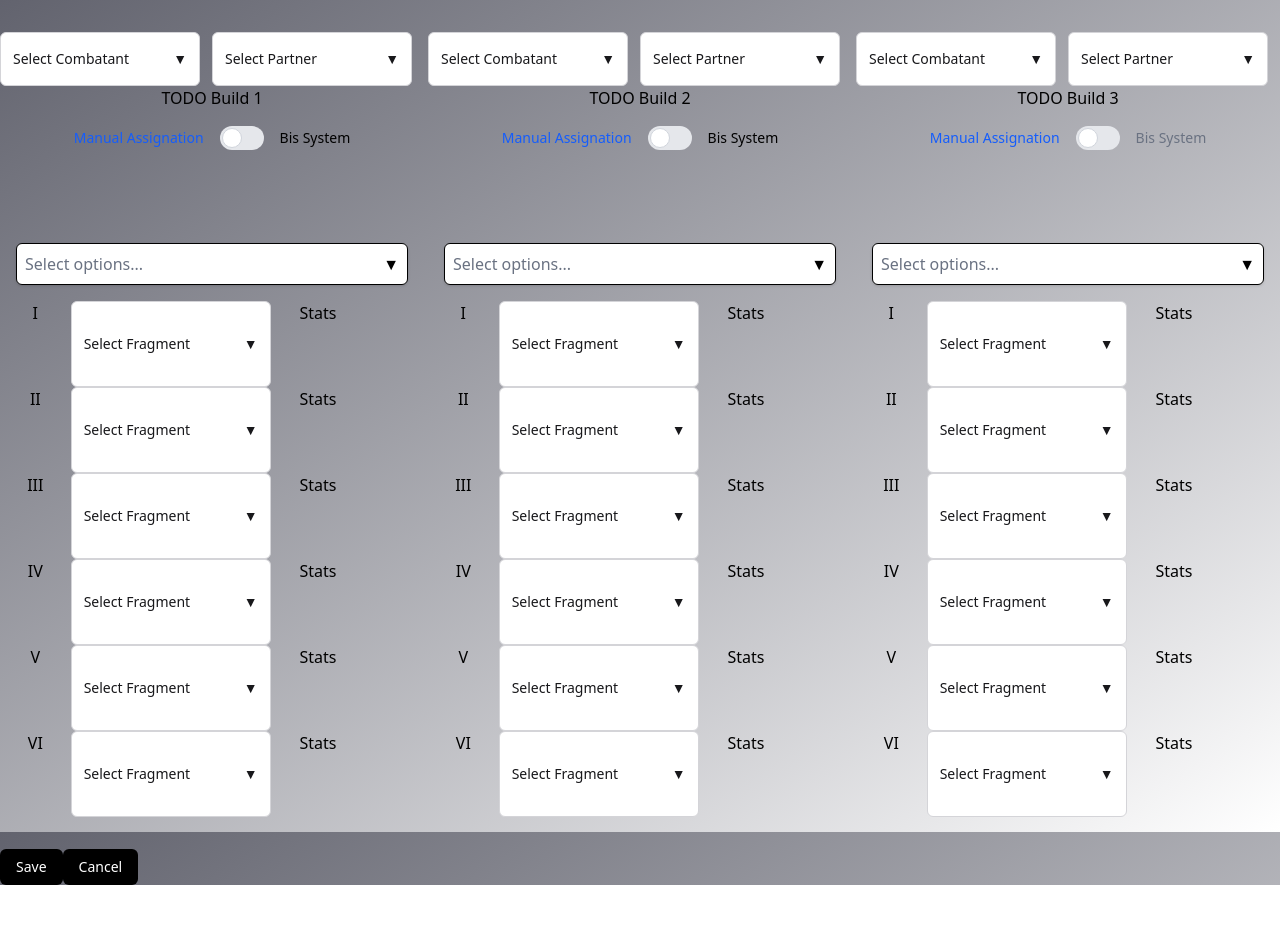
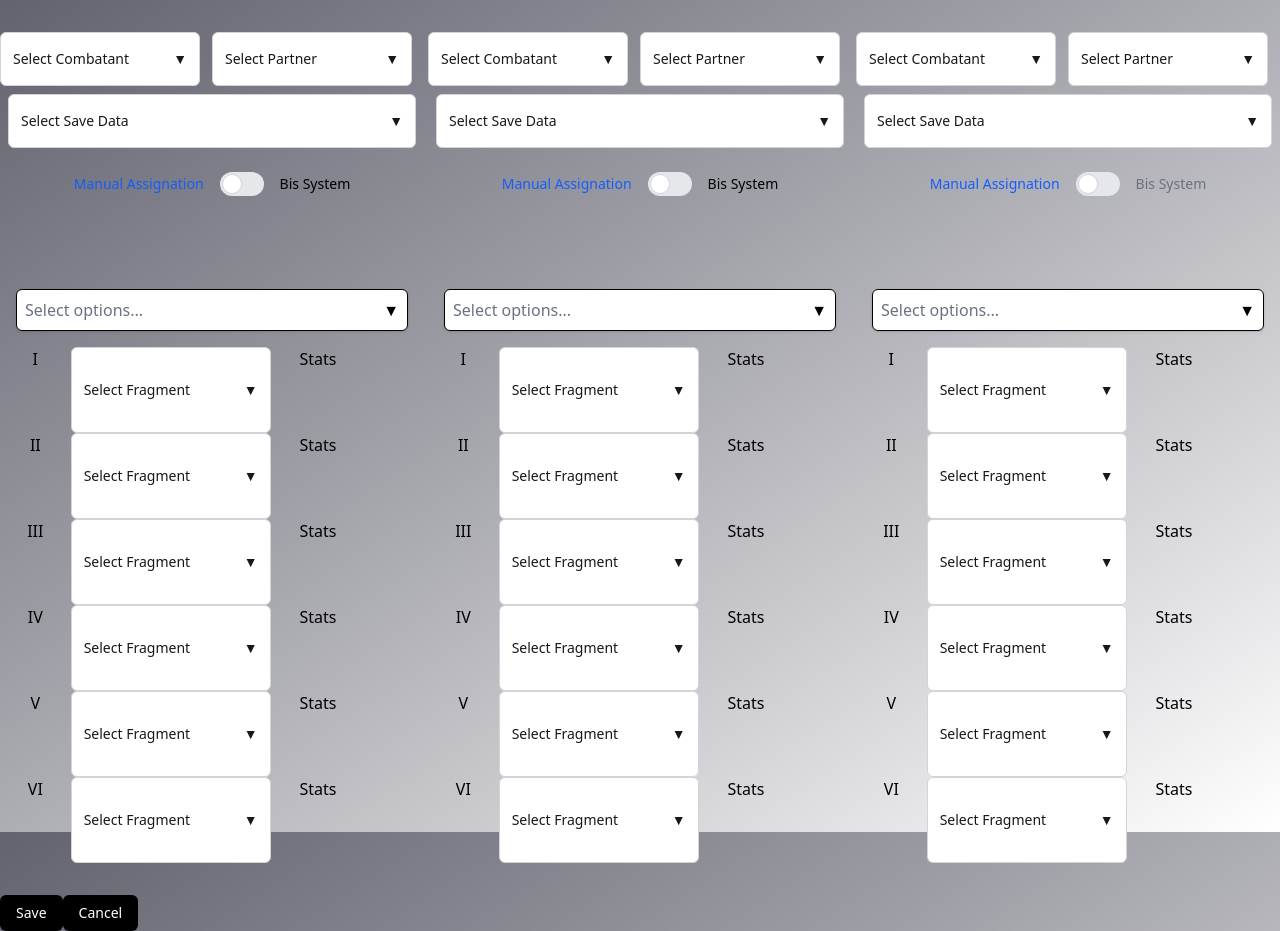
Before and after one commit to Teylor/czn, a Next.js app: page /teams/add in a window 1280 px wide. Before the commit the page ends 885 px from the top, so only its background shows below. Built offline with nearby package versions, Linux system fonts and the light colour scheme.

Commit message:
Add savedata to teams

```diff
--- a/app/savedata/add/page.tsx
+++ b/app/savedata/add/page.tsx
@@ -59,6 +59,7 @@ export default function AddSaveData(
         SaveData.push({
             id: `${combatant?.name}-${saveDataName}-${Date.now()}`,
             name: saveDataName, img: `${combatant?.img}`,
+            combatant: combatant || undefined,
             owned: false,
             saveData: basicSet,
             equipment: {
--- a/app/teams/add/page.tsx
+++ b/app/teams/add/page.tsx
@@ -6,6 +6,7 @@ import Link from "next/link";
 import { CraftedMemoryFragment, SetType, MemoryFragmentsEquipped } from "@/sections/domain/memoryFragment/MemoryFragment";
 import CombatantSelector from "@/sections/teams/CombatantSelector";
 import PartnerSelector from "@/sections/teams/PartnerSelector";
+import SaveDataSelector from "@/sections/teams/SaveDataSelector";
 import MemoryFragmentsManual from "@/sections/teams/MemoryFragmentsManual";
 import MemoryFragmentsBis from "@/sections/teams/MemoryFragmentsBis";
 import SetsSelector from "@/sections/teams/SetsSelector";
@@ -60,8 +61,14 @@ export default function Teams(
                   disable={false}
                   setPartner={(partner) => setPartnerAt(i, partner)}
                 />
-                <div className="md:col-span-6">
-                  <h1>TODO Build {i+1}</h1>
+                <div className="md:col-span-6 p-2">
+                  <SaveDataSelector
+                    key={`Teams-SD${i+1}`}
+                    keyUnique={`Teams-SD${i+1}`}
+                    disable={false}
+                    combatant={members[i]?.combatant?.name || ""}
+                    setSaveData={() => {}}
+                  />
                 </div>
                 <div className="md:col-span-6 m-4">
                   <div className="flex items-center justify-center space-x-4">
--- a/sections/teams/CombatantSelector.tsx
+++ b/sections/teams/CombatantSelector.tsx
@@ -19,7 +19,7 @@ export default function CombatantSelector(
 
     useEffect(() => {
         const Combatants: Combatant[] = JSON.parse(localStorage.getItem("combatants") || "[]");
-        const mappedCombatants = Combatants.map((c: Combatant) => new Combatant(c.name, 0, 0));
+        const mappedCombatants = Combatants.map((c: Combatant) => c);
         setCombatants(mappedCombatants);
     }, []);
 
@@ -42,12 +42,12 @@ export default function CombatantSelector(
         {
         isOpen && (
             <div className="absolute w-50 top-full left-0 right-0 mt-1 border border-zinc-300 rounded-md bg-white z-10 max-h-64 overflow-y-auto">
-                {combatants.map((itCombatant) => (
+                {combatants.map((itCombatant: Combatant) => (
                     <button
                         key={`${keyUnique}-${itCombatant.id}`}
                         onClick={() => {
-                            setCombatant((new Combatant(itCombatant.name, 0, 0)) ?? undefined);
-                            setSelectedCombatant((new Combatant(itCombatant.name, 0, 0)) ?? undefined);
+                            setCombatant(itCombatant ?? undefined);
+                            setSelectedCombatant(itCombatant ?? undefined);
                             setIsOpen(false);
                         }}
                         className="w-50 px-3 py-2 text-left flex items-center gap-2 hover:bg-zinc-100 border-b border-zinc-200 last:border-b-0"
--- /dev/null
+++ b/sections/teams/SaveDataSelector.tsx
@@ -0,0 +1,97 @@
+"use client"
+
+import Image from "next/image";
+import { JSX, useState, useEffect } from "react";
+
+interface SaveDataItem { /* TODO domain */
+    id: string;
+    name: string;
+    img: string;
+    owned?: boolean;
+    combatant: string;
+    equipment?: {
+        weapon?: { img: string };
+        armor?: { img: string };
+        ring?: { img: string };
+    };
+}
+
+export default function SaveDataSelector(
+  {
+    keyUnique,
+    disable,
+    combatant,
+    setSaveData,
+  }: {
+    keyUnique: string,
+    disable: boolean,
+    combatant: string,
+    setSaveData: (saveData: SaveDataItem | undefined) => void
+  }): JSX.Element {
+
+    const [saveDataList, setSaveDataList] = useState<SaveDataItem[]>([]);
+
+    useEffect(() => {
+        const SaveData: SaveDataItem[] = JSON.parse(localStorage.getItem("savedata") || "[]");
+        const filteredSaveData = SaveData.filter(data => data.combatant === combatant);
+        setSaveDataList(filteredSaveData);
+    }, [combatant]);
+
+    const [isOpen, setIsOpen] = useState(false);
+    const [selectedSaveData, setSelectedSaveData] = useState<SaveDataItem | undefined>(undefined);
+
+  return (
+    <div className="relative">
+        <button
+            disabled={disable}
+            onClick={() => setIsOpen(!isOpen)}
+            className="w-full px-3 py-4 border border-zinc-300 rounded-md bg-white text-sm text-zinc-900 text-left flex items-center justify-between focus:outline-none focus:ring-2 focus:ring-black focus:border-black"
+        >
+            <span className="flex items-center gap-2">
+                { selectedSaveData && <Image src={selectedSaveData.img} alt={selectedSaveData.name} width={48} height={48} /> }
+                { selectedSaveData?.name || "Select Save Data" }
+            </span>
+            <span>▼</span>
+        </button>
+        {
+        isOpen && (
+            <div className="absolute w-full top-full left-0 right-0 mt-1 border border-zinc-300 rounded-md bg-white z-10 max-h-64 overflow-y-auto">
+                <button
+                    key={`${keyUnique}-none`}
+                    onClick={() => {
+                        setSaveData(undefined);
+                        setSelectedSaveData(undefined);
+                        setIsOpen(false);
+                    }}
+                    className="w-full px-3 py-2 text-left flex items-center gap-2 hover:bg-zinc-100 border-b border-zinc-200"
+                >
+                    None
+                </button>
+                {saveDataList.map((item) => (
+                    <button
+                        key={`${keyUnique}-${item.id}`}
+                        onClick={() => {
+                            setSaveData(item);
+                            setSelectedSaveData(item);
+                            setIsOpen(false);
+                        }}
+                        className="w-full px-3 py-2 text-left flex items-center gap-2 hover:bg-zinc-100 border-b border-zinc-200 last:border-b-0"
+                    >
+                        <Image src={item.img} alt={item.name} width={48} height={48} />
+                        <div className="flex flex-col">
+                            <span>{item.name}</span>
+                            {item.equipment && (
+                                <div className="flex gap-1">
+                                    {item.equipment.weapon?.img && <Image src={item.equipment.weapon.img} alt="weapon" width={20} height={20} />}
+                                    {item.equipment.armor?.img && <Image src={item.equipment.armor.img} alt="armor" width={20} height={20} />}
+                                    {item.equipment.ring?.img && <Image src={item.equipment.ring.img} alt="ring" width={20} height={20} />}
+                                </div>
+                            )}
+                        </div>
+                    </button>
+                ))}
+            </div>
+        )}
+    </div>
+  )
+}
```
